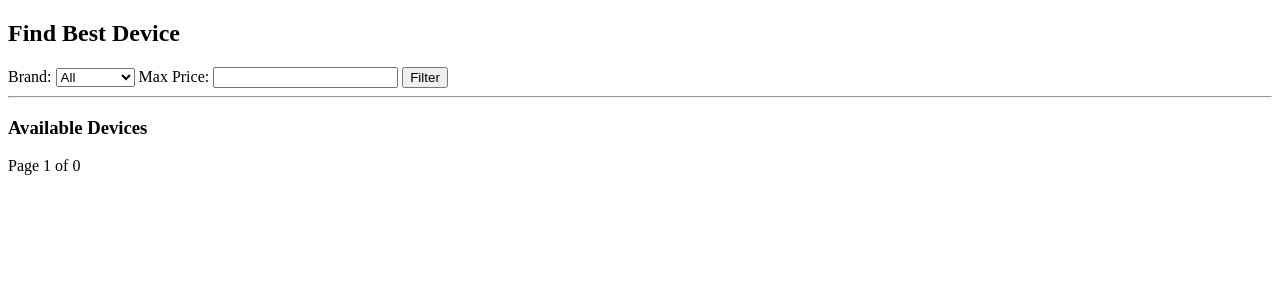
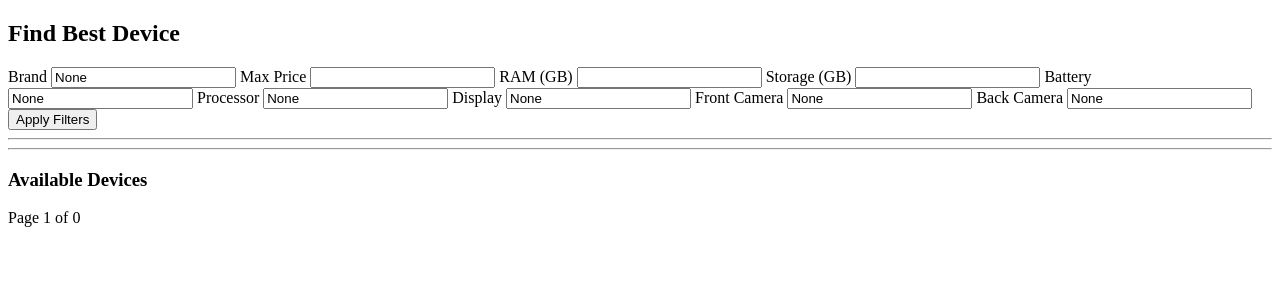
Before and after one commit to jagadish43/Smart-Device-selection, a Django app: page / in a window 1280 px wide. Shown: the top 300 px of the page. Run offline with Django 5.2, Linux system fonts and the light colour scheme; data that the repository does not hold is empty.

Commit message:
add few more filter for better exp

```diff
--- a/apps/devices/views.py
+++ b/apps/devices/views.py
@@ -3,15 +3,22 @@ from apps.core.db import device_collection
 import math
 
 def home(request):
-    # Pagination
     page = int(request.GET.get("page", 1))
     limit = 10
     skip = (page - 1) * limit
 
-    # ===== USER FILTERS =====
+    # ===== GET FILTER VALUES =====
     brand = request.GET.get("brand")
     max_price = request.GET.get("price")
+    ram = request.GET.get("ram")
+    storage = request.GET.get("storage")
+    battery = request.GET.get("battery")
+    processor = request.GET.get("processor")
+    display = request.GET.get("display")
+    front_camera = request.GET.get("front_camera")
+    back_camera = request.GET.get("back_camera")
 
+    # ===== BUILD MONGO QUERY =====
     query = {}
 
     if brand:
@@ -20,7 +27,28 @@ def home(request):
     if max_price:
         query["price"] = {"$lte": int(max_price)}
 
-    # ===== COUNT & FETCH =====
+    if ram:
+        query["ram"] = int(ram)
+
+    if storage:
+        query["storage"] = int(storage)
+
+    if battery:
+        query["battery"] = {"$regex": battery, "$options": "i"}
+
+    if processor:
+        query["processor"] = {"$regex": processor, "$options": "i"}
+
+    if display:
+        query["display"] = {"$regex": display, "$options": "i"}
+
+    if front_camera:
+        query["front_camera"] = {"$regex": front_camera, "$options": "i"}
+
+    if back_camera:
+        query["rear_camera"] = {"$regex": back_camera, "$options": "i"}
+
+    # ===== PAGINATION =====
     total_devices = device_collection.count_documents(query)
     total_pages = math.ceil(total_devices / limit)
 
@@ -34,8 +62,17 @@ def home(request):
         "devices": devices,
         "current_page": page,
         "total_pages": total_pages,
+
+        # keep filter values
         "brand": brand,
         "price": max_price,
+        "ram": ram,
+        "storage": storage,
+        "battery": battery,
+        "processor": processor,
+        "display": display,
+        "front_camera": front_camera,
+        "back_camera": back_camera,
     }
 
     return render(request, "home.html", context)
--- a/templates/home.html
+++ b/templates/home.html
@@ -7,20 +7,47 @@
 <h2>Find Best Device</h2>
 
 <form method="get">
-    <label>Brand:</label>
-    <select name="brand">
-        <option value="">All</option>
-        <option value="Samsung" {% if brand == "Samsung" %}selected{% endif %}>Samsung</option>
-        <option value="Apple" {% if brand == "Apple" %}selected{% endif %}>Apple</option>
-        <option value="Xiaomi" {% if brand == "Xiaomi" %}selected{% endif %}>Xiaomi</option>
-        <option value="Realme" {% if brand == "Realme" %}selected{% endif %}>Realme</option>
-    </select>
+    <!-- Brand -->
+    <label>Brand</label>
+    <input type="text" name="brand" value="{{ brand }}">
 
-    <label>Max Price:</label>
+    <!-- Price -->
+    <label>Max Price</label>
     <input type="number" name="price" value="{{ price }}">
 
-    <button type="submit">Filter</button>
+    <!-- RAM -->
+    <label>RAM (GB)</label>
+    <input type="number" name="ram" value="{{ ram }}">
+
+    <!-- Storage -->
+    <label>Storage (GB)</label>
+    <input type="number" name="storage" value="{{ storage }}">
+
+    <!-- Battery -->
+    <label>Battery</label>
+    <input type="text" name="battery" value="{{ battery }}">
+
+    <!-- Processor -->
+    <label>Processor</label>
+    <input type="text" name="processor" value="{{ processor }}">
+
+    <!-- Display -->
+    <label>Display</label>
+    <input type="text" name="display" value="{{ display }}">
+
+    <!-- Front Camera -->
+    <label>Front Camera</label>
+    <input type="text" name="front_camera" value="{{ front_camera }}">
+
+    <!-- Back Camera -->
+    <label>Back Camera</label>
+    <input type="text" name="back_camera" value="{{ back_camera }}">
+
+    <button type="submit">Apply Filters</button>
 </form>
+
+<hr>
+
 
 <hr>
 
@@ -39,13 +66,17 @@
 <!-- Pagination -->
 <div>
     {% if current_page > 1 %}
-        <a href="?page={{ current_page|add:-1 }}&brand={{ brand }}&price={{ price }}">⬅ Prev</a>
+        <a href="?page={{ current_page|add:-1 }}&brand={{ brand }}&price={{ price }}&ram={{ ram }}&storage={{ storage }}&battery={{ battery }}&processor={{ processor }}&display={{ display }}&front_camera={{ front_camera }}&back_camera={{ back_camera }}">
+            ⬅ Prev
+        </a>
     {% endif %}
 
     Page {{ current_page }} of {{ total_pages }}
 
     {% if current_page < total_pages %}
-        <a href="?page={{ current_page|add:1 }}&brand={{ brand }}&price={{ price }}">Next ➡</a>
+        <a href="?page={{ current_page|add:1 }}&brand={{ brand }}&price={{ price }}&ram={{ ram }}&storage={{ storage }}&battery={{ battery }}&processor={{ processor }}&display={{ display }}&front_camera={{ front_camera }}&back_camera={{ back_camera }}">
+            Next ➡
+        </a>
     {% endif %}
 </div>
 
```
